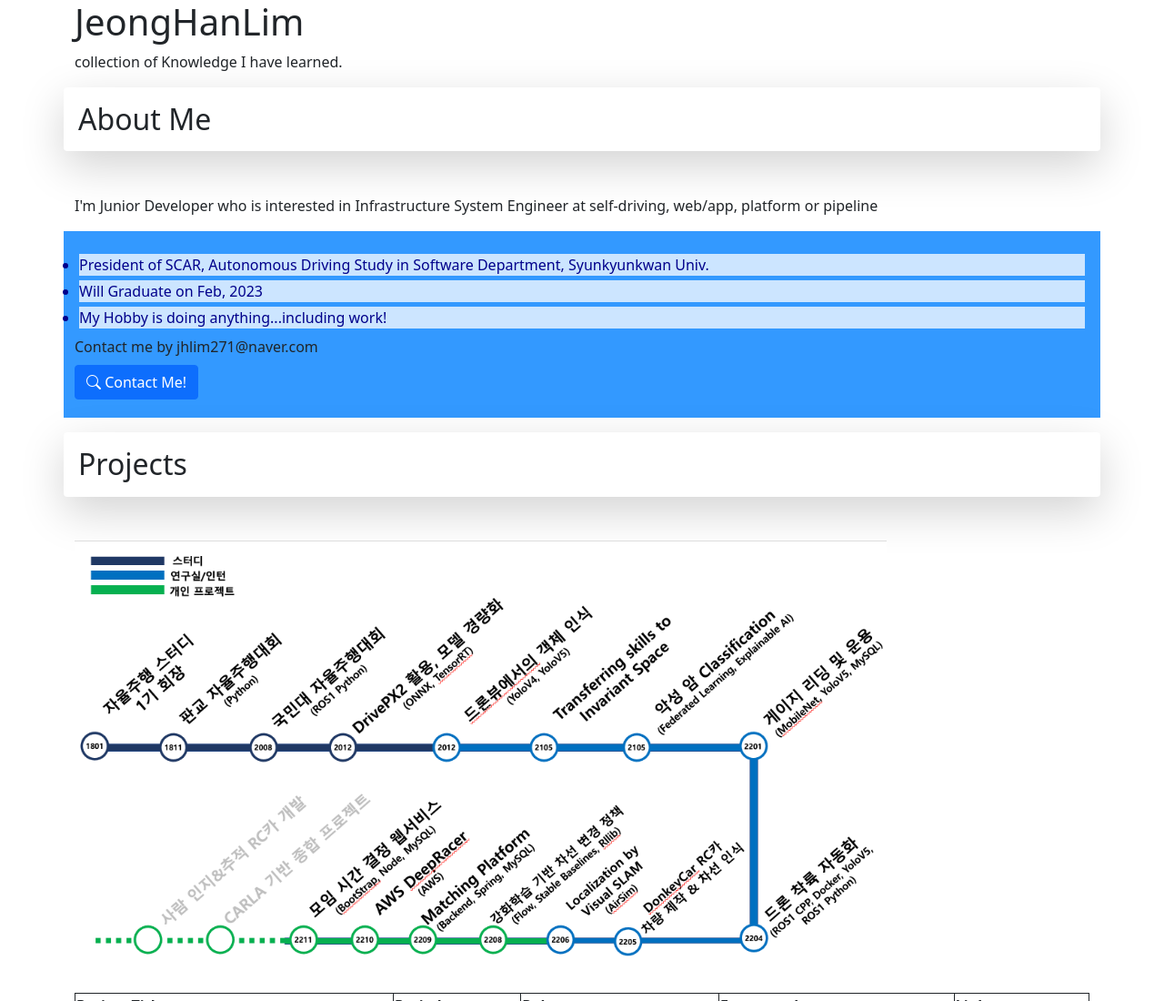
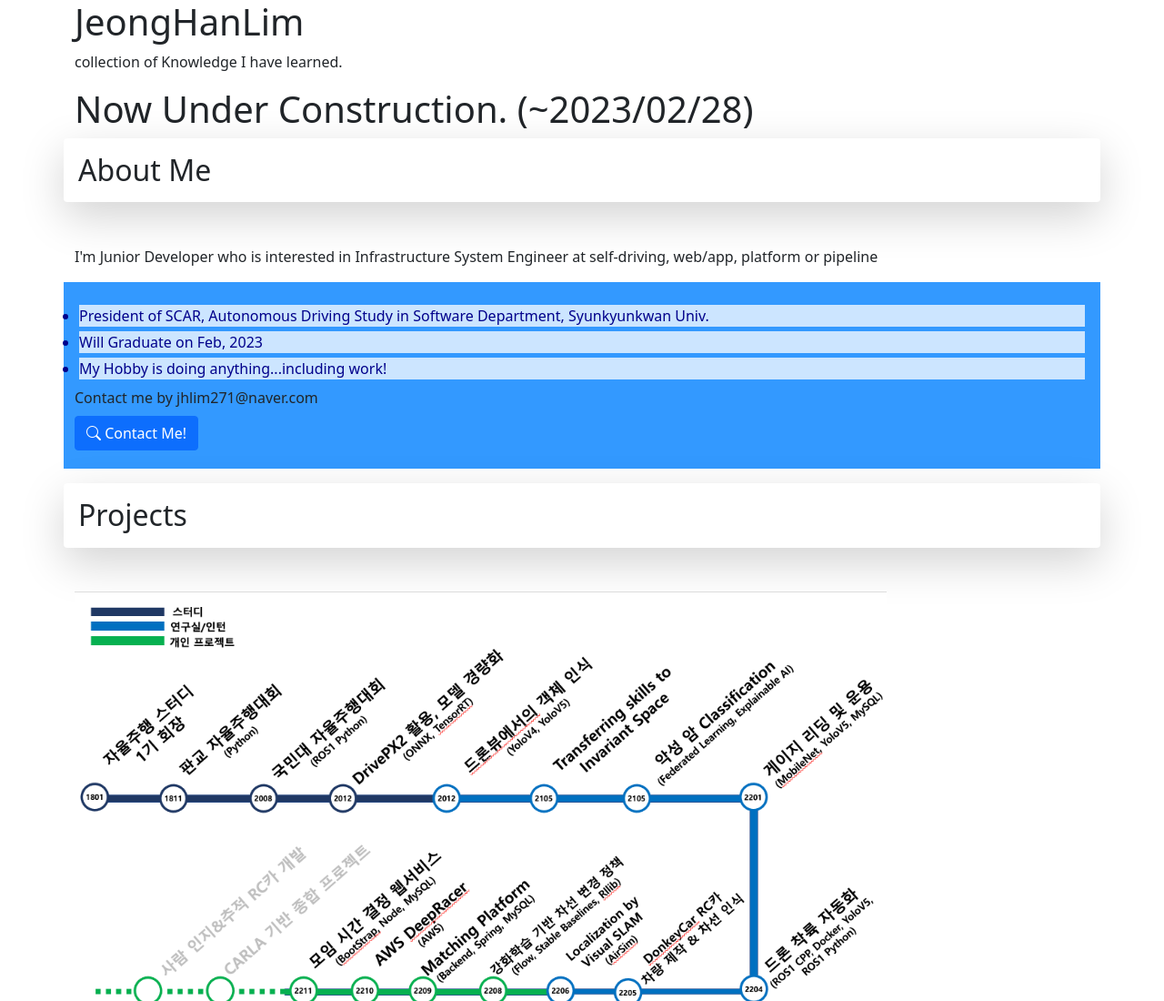
Before and after one commit to lim-it-err/lim-it-err.github.io, a plain HTML site: page index.html in a window 1280 px wide. Shown: the top 1100 px of the page at 91% size. Drawn offline with nearby package versions, Linux system fonts and the light colour scheme.

Commit message:
merging backup

```diff
--- a/index.html
+++ b/index.html
@@ -13,6 +13,7 @@
     <div class="container">
         <h1>JeongHanLim</h1>
         <p> collection of Knowledge I have learned.</p>
+        <h1> Now Under Construction. (~2023/02/28)</h1>
     </div>
 </header>
 <!-- About section-->
```
